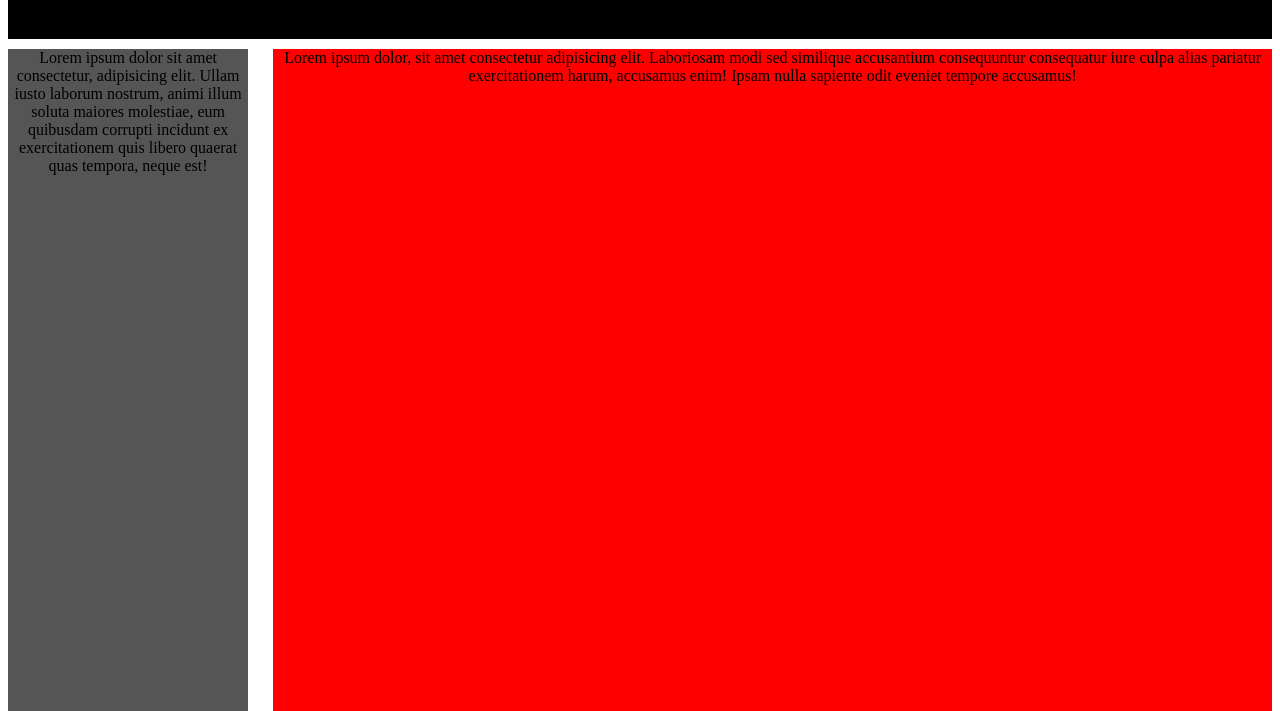
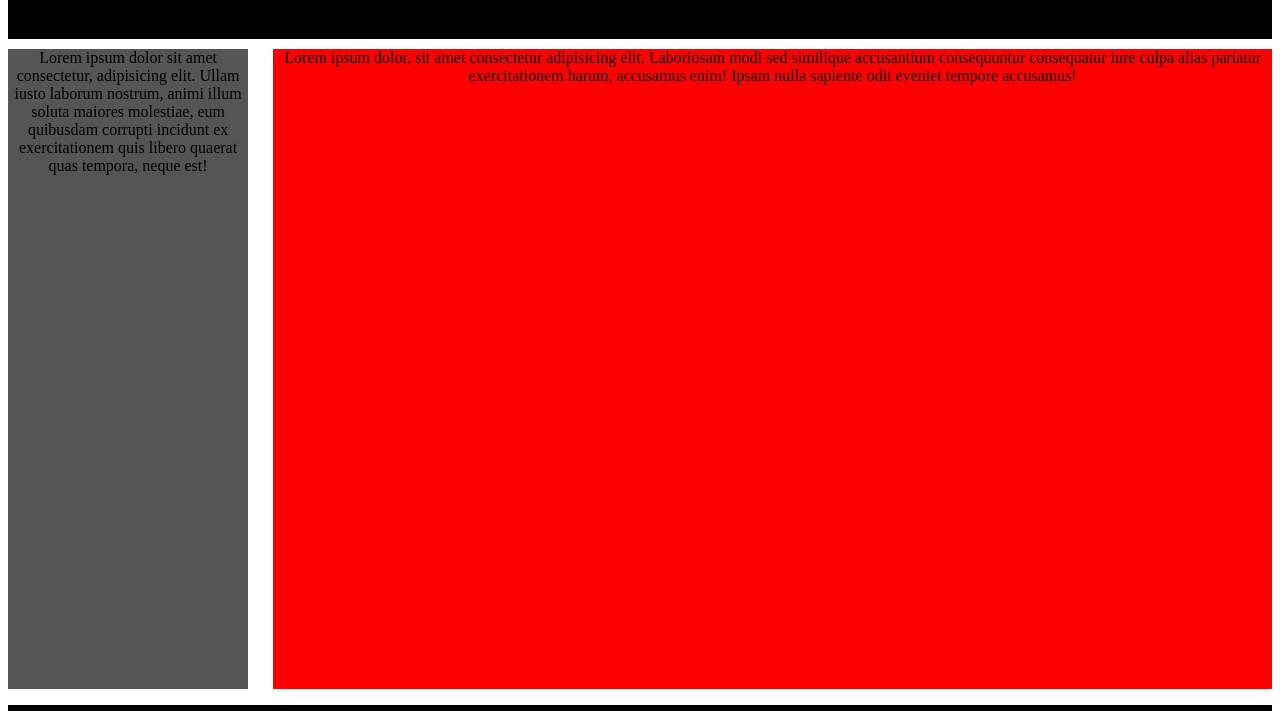
Before and after one commit to ahmad-mhajna/course, a plain HTML site: page 7.1-float_layout/index.html in a window 1280 px wide. Shown: the part 89-800 px from the top of the page. Drawn offline with Linux system fonts and the light colour scheme.

Commit message:
removed px from height and put vh for testing

```diff
--- a/7.1-float_layout/index.html
+++ b/7.1-float_layout/index.html
@@ -19,7 +19,7 @@
             float: left;
             width: 19%;
             background-color: #555;
-            height: 1414px;
+            height: 80vh;
         }
         .main{
             text-align: center;
@@ -27,7 +27,7 @@
             margin-left: auto;
             width: 79%;
             background-color: red;
-            height: 1414px;
+            height: 80vh;
         }
         .footer{
             text-align: center;
```
